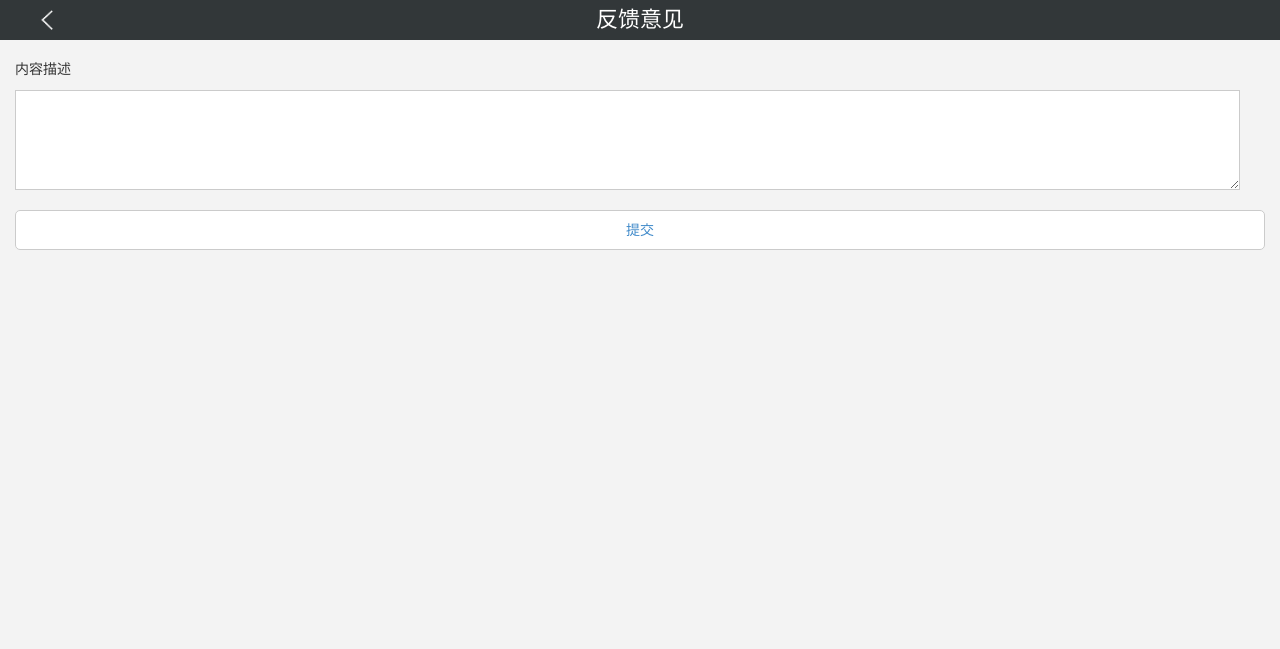
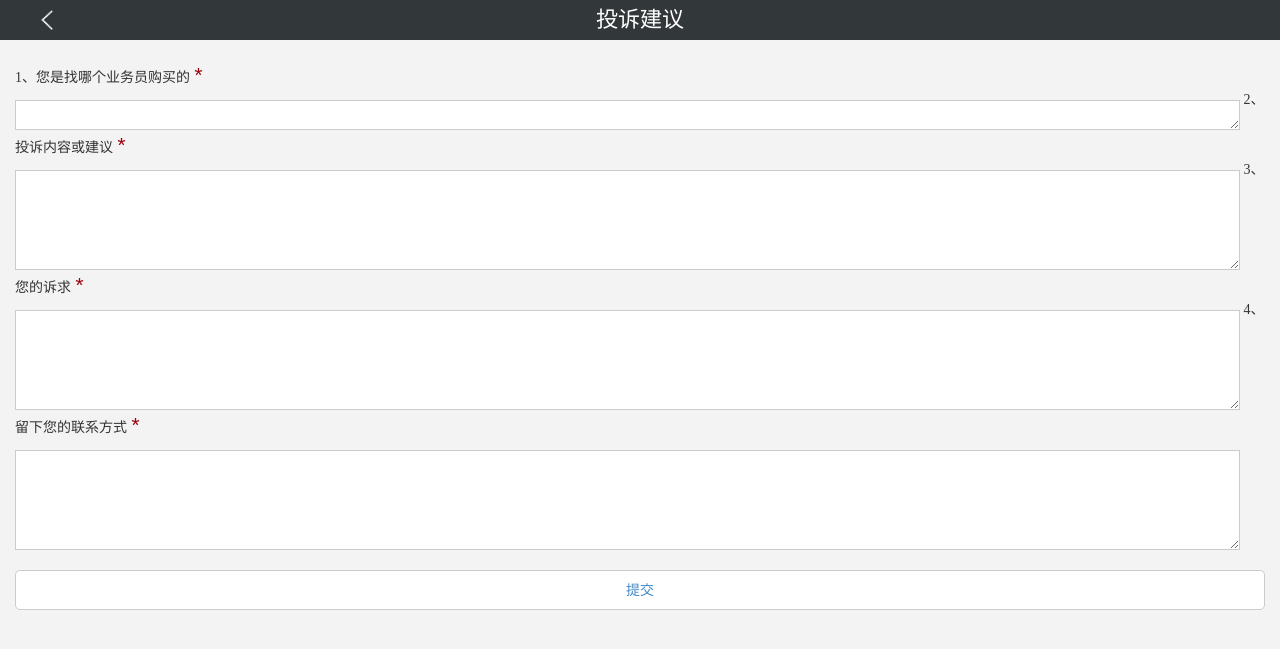
Before and after one commit to woshihaorenzby/hyt, a Java web app: template WebRoot/WEB-INF/jsp/wx/mine/advice.jsp in a window 1280 px wide. Shown: the top 649 px of the page. Run offline with Tomcat 11, a stand-in JSP engine, Linux system fonts and the light colour scheme; the template is opened without the code that fills it, so the values that code supplies are empty; some libraries are stand-ins or nearby versions.

Commit message:
意见建议

```diff
--- a/WebRoot/WEB-INF/jsp/wx/index.jsp
+++ b/WebRoot/WEB-INF/jsp/wx/index.jsp
@@ -80,7 +80,8 @@
                 var num = data.length/2;
                 num = num.toFixed(0);
                 itemnum = num;
-                $(".tuiguang_xuanxiang").css("width", (num*meiWid)+20+"px");
+                var w = ((num*meiWid)+20)>$(".tuiguang_xuanxiang").parent().width()?((num*meiWid)+20+"px"):"100%";
+                $(".tuiguang_xuanxiang").css("width",w);
                 var chw = ((pinWidth*100/num*meiWid)).toFixed(0);
                 if(chw<1){
                     chw = 1;
@@ -207,7 +208,7 @@
     window.open(url, "_self");
 }
 function gotoTypeUrl(typeName, webUrl) {
-    window.open("<%=path%>/wxMobileSale/wxGoToHtml?typeName="+webUrl, "_self");
+    window.open(webUrl, "_self");
     // if(webUrl=="") {
     // } else {
     //     window.open(webUrl, "_self");
--- a/WebRoot/WEB-INF/jsp/wx/mine/advice.jsp
+++ b/WebRoot/WEB-INF/jsp/wx/mine/advice.jsp
@@ -32,19 +32,42 @@
 </style>
 <script>
 function save() {
+	var saler = $("#saler").val();
 	var content = $("#content").val();
+	var needContent = $("#needContent").val();
+	var contactInformation = $("#contactInformation").val();
+	if(saler.length == 0) {
+		alert("请填写业务员");
+		return;
+	}
 	if(content.length == 0) {
-		alert("请填写反馈内容");
+		alert("请填写投诉内容或建议");
+		return;
+	}
+	if(needContent.length == 0) {
+		alert("请填写您的诉求");
+		return;
+	}
+	if(contactInformation.length == 0) {
+		alert("请留下您的联系方式");
 		return;
 	}
 	$.ajax({
 		type: "post",
 		url: "<%=path%>/advice/save",
 		dataType: "json",
-		data: "advice.content=" + content,
+		data: {
+			"advice.saler":saler,
+			"advice.content":content,
+			"advice.needContent":needContent,
+			"advice.contactInformation":contactInformation,
+		},
 		success: function(data){
 			if(data.code == "1"){
 				$("#content").val("");
+				$("#saler").val("");
+				$("#needContent").val("");
+				 $("#contactInformation").val("");
 				msgSuccess("反馈成功！");
 			}else{
 				msgError("反馈失败，请稍后重试！");
@@ -59,11 +82,25 @@
 </head>
 <body style="background:#F3F3F3;padding:0px 15px 15px 15px;margin:0px;">
 	<div class="index_tou">
-	    <p>反馈意见<a href="javascript:history.go(-1)"><img src="<%=path%>/images/last_icon.png" class="index_tou_img3" /></a></p>
+	    <p>投诉建议<a href="javascript:history.go(-1)"><img src="<%=path%>/images/last_icon.png" class="index_tou_img3" /></a></p>
 	</div>
 	<div class="h60"></div>
-	<span style="font-size:1em;">内容描述</span>
+	<span style="font-size:1em; ">1、您是找哪个业务员购买的
+		<i style="font-size:1.5em; font-family:Arial, 'Helvetica Neue', Helvetica, sans-serif;color: #9c0009">*</i>
+	</span>
+	<textarea id="saler" style="margin-top:10px;width:98%;height:30px;border:1px solid #cbcbcb"></textarea>
+	<span style="font-size:1em; ">2、投诉内容或建议
+		<i style="font-size:1.5em; font-family:Arial, 'Helvetica Neue', Helvetica, sans-serif;color: #9c0009">*</i>
+	</span>
 	<textarea id="content" style="margin-top:10px;width:98%;height:100px;border:1px solid #cbcbcb"></textarea>
+	<span style="font-size:1em; ">3、您的诉求
+		<i style="font-size:1.5em; font-family:Arial, 'Helvetica Neue', Helvetica, sans-serif;color: #9c0009">*</i>
+	</span>
+	<textarea id="needContent" style="margin-top:10px;width:98%;height:100px;border:1px solid #cbcbcb"></textarea>
+	<span style="font-size:1em; ">4、留下您的联系方式
+		<i style="font-size:1.5em; font-family:Arial, 'Helvetica Neue', Helvetica, sans-serif;color: #9c0009">*</i>
+	</span>
+	<textarea id="contactInformation" style="margin-top:10px;width:98%;height:100px;border:1px solid #cbcbcb"></textarea>
 	<a href="javascript:void(0)" class="sub" onclick="save()">提交</a>
 </body>
 </html>
--- a/src/com/xuri/main/system/action/AdviceAction.java
+++ b/src/com/xuri/main/system/action/AdviceAction.java
@@ -46,7 +46,6 @@
 	 */
 	public String save() {
 		try {
-			advice.setUserId(request.getSession().getAttribute("id").toString());
 			baseService.insert(advice);
 			messageVo.setCode("1");
 		} catch (Exception e) {
--- a/src/jdbc.properties
+++ b/src/jdbc.properties
@@ -1,5 +1,5 @@
 jdbc.driverClassName=com.mysql.jdbc.Driver
-jdbc.url=jdbc:mysql://111.229.199.135/haoyt168_com?characterEncoding=utf-8
+jdbc.url=jdbc:mysql://localhost:3306/haoyt168_com?characterEncoding=utf-8
 jdbc.username=root
 jdbc.password=123456
 jdbc.maxActive = 30
--- a/src/mappings/advice.xml
+++ b/src/mappings/advice.xml
@@ -10,7 +10,8 @@
     	SELECT * FROM bs_advice ORDER BY id DESC LIMIT ${startRow},${page.pageRecordCount}
     </select>
     <insert id="advice_insert" parameterType="advice">
-    	INSERT INTO bs_advice (content, userId, createTime) VALUES (#{content}, #{userId}, NOW())
+
+    	INSERT INTO bs_advice (content, userId, createTime,contactInformation,saler,needContent) VALUES (#{content}, #{userId}, NOW(), #{contactInformation}, #{saler}, #{needContent})
     </insert>
     <delete id="advice_delete" parameterType="advice">
     	DELETE FROM bs_advice WHERE id=#{id}
```
Also changed, not shown: WebRoot/WEB-INF/jsp/hysystem/adviceList.jsp (+13 -3 lines), WebRoot/WEB-INF/jsp/system/typeList.jsp (+13 -8 lines), src/com/xuri/util/EncryptUtil.java (+3 -5 lines), src/com/xuri/vo/Advice.java (+21 -0 lines).
